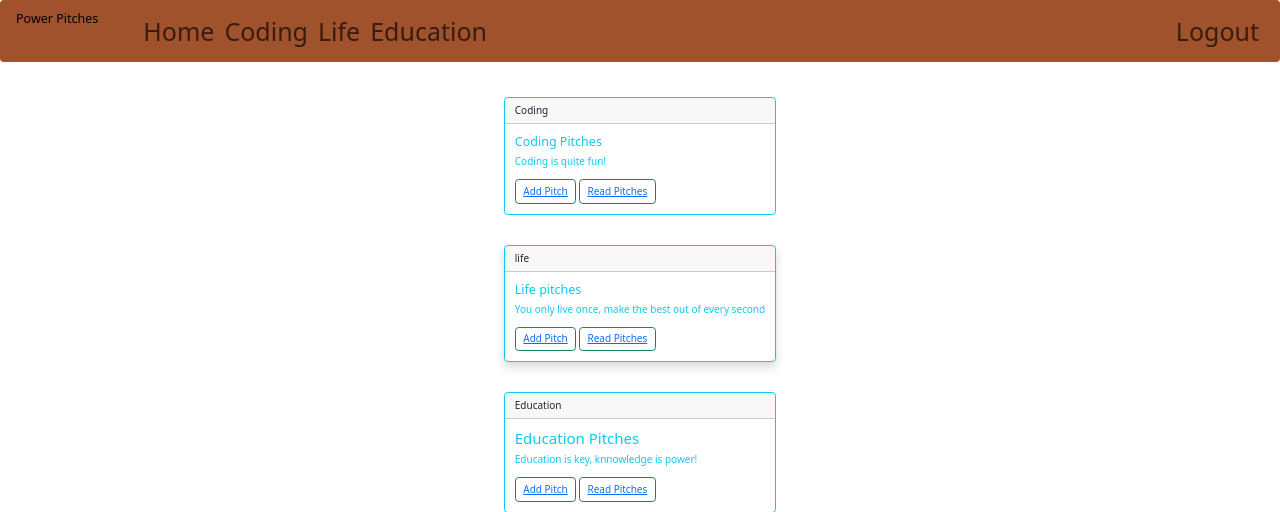
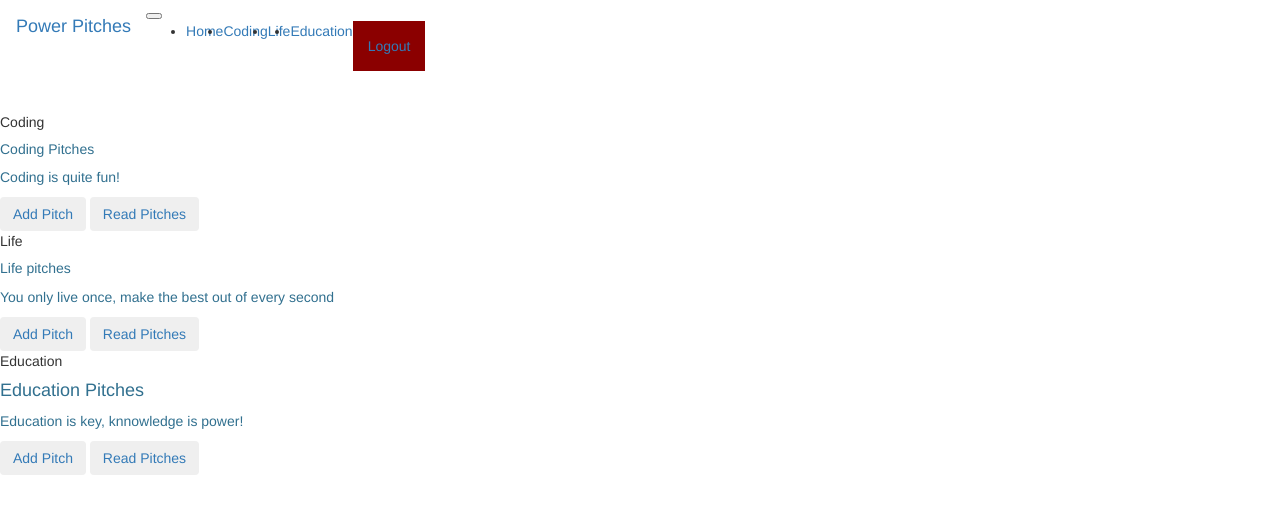
Before and after one commit to Ag-nes/pitch, a Flask app: page / in a window 1280 px wide. Shown: the top 512 px of the page. Run offline with Flask 2, Linux system fonts and the light colour scheme; some libraries are stand-ins or nearby versions.

Commit message:
edit styles

```diff
--- a/app/static/css/styles.css
+++ /dev/null
@@ -1,5 +0,0 @@
-.nav{
-    align-items: center;
-    position: relative;
-    display: flex;
-}
--- /dev/null
+++ b/app/static/style.css
@@ -0,0 +1,8 @@
+.nav{
+    text-align: center;
+    background-color: darkred;
+    align-items: center;
+    justify-content: space-between;
+    display: flex;
+    position: relative;
+}
--- a/app/templates/base.html
+++ b/app/templates/base.html
@@ -6,6 +6,7 @@
 <!DOCTYPE html>
 <html lang="en" dir="ltr">
  <head>
+<link href="https://cdn.jsdelivr.net/npm/bootstrap@5.0.2/dist/css/bootstrap.min.css" rel="stylesheet" integrity="sha384-EVSTQN3/azprG1Anm3QDgpJLIm9Nao0Yz1ztcQTwFspd3yD65VohhpuuCOmLASjC" crossorigin="anonymous">
 
    <meta charset="utf-8">
    {% if title %}
--- a/app/templates/index.html
+++ b/app/templates/index.html
@@ -2,7 +2,7 @@
 
 <!-- styles block -->
 {% block styles%} {{ super() }}
-<link rel="stylesheet" href="{{url_for('static',filename='css/bootstrap.min.css')}}">
+<link rel="stylesheet" href="{{url_for('static',filename='style.css')}}">
 
 <link rel="stylesheet" href="https://pro.fontawesome.com/releases/v5.10.0/css/all.css"
   integrity="sha384-AYmEC3Yw5cVb3ZcuHtOA93w35dYTsvhLPVnYs9eStHfGJvOvKxVfELGroGkvsg+p" crossorigin="anonymous" />
@@ -24,7 +24,7 @@
       </div>
 
       <div class="card border-info mb-5 shadow" style="max-width: 100%;">
-        <div class="card-header">life</div>
+        <div class="card-header">Life</div>
         <div class="card-body text-info">
           <h5 class="card-title">Life pitches</h5>
           <p class="card-text">You only live once, make the best out of every second</p>
--- a/app/templates/navbar.html
+++ b/app/templates/navbar.html
@@ -1,5 +1,5 @@
-<nav class="navbar navbar-expand-lg navbar-light" style="background-color: sienna;">
-    <a class="navbar-brand" href="/">Power Pitches</a>
+<nav class="navbar navbar-expand-lg navbar-light">
+    <a class="navbar-brand" href="/">Power Pitches </a>
     <button class="navbar-toggler" type="button" data-toggle="collapse" data-target="#navbarSupportedContent" aria-controls="navbarSupportedContent" aria-expanded="false" aria-label="Toggle navigation">
       <span class="navbar-toggler-icon"></span>
     </button>
--- a/config.py
+++ b/config.py
@@ -3,7 +3,7 @@
 
 class Config:
     SECRET_KEY = 'SECRET_KEY'
-    SQLALCHEMY_DATABASE_URI = 'postgresql+psycopg2://Ag-nes:powers@localhost/pitches'
+    SQLALCHEMY_DATABASE_URI = 'postgresql+psycopg2://moringa:Access@localhost/pitch'
 
     #  image uploader
     UPLOADED_PHOTOS_DEST = 'app/static/photos'
@@ -33,7 +33,7 @@
 
 
 class TestConfig(Config):
-    SQLALCHEMY_DATABASE_URI = 'postgresql+psycopg2://Ag-nes:002@localhost/pitches_test'
+    SQLALCHEMY_DATABASE_URI = 'postgresql+psycopg2://moringa:Access@localhost/pitch_test'
 
 
 class DevConfig(Config):
@@ -43,7 +43,7 @@
         Config: The parent configuration class with General configuration settings
     '''
     # connecting to database
-    SQLALCHEMY_DATABASE_URI = 'postgresql+psycopg2://Ag-nes:002@localhost/pitches'
+    SQLALCHEMY_DATABASE_URI = 'postgresql+psycopg2://moringa:Access@localhost/pitch'
 
     DEBUG = True
 
```
Also changed, not shown: app/templates/email/welcome_user.html (+18 -0 lines).
